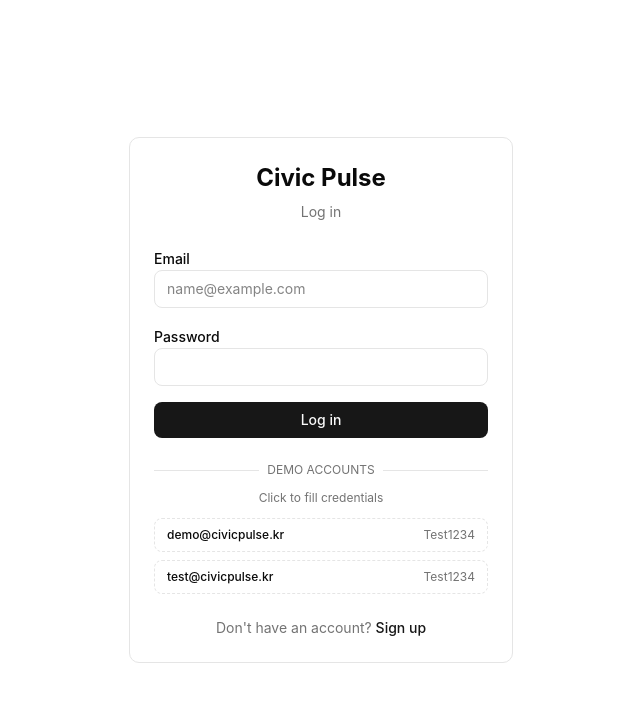
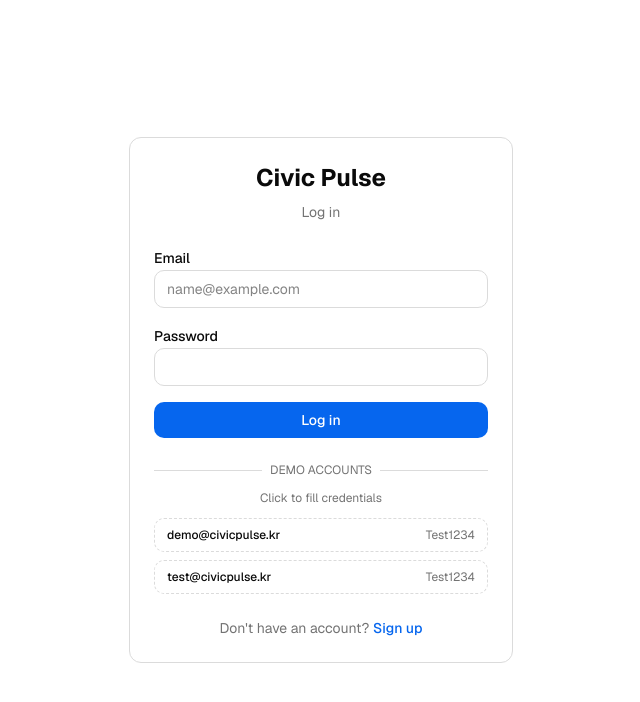
Before and after one commit to syang0624/civic-pulse, a Next.js app: page /en/login in a window 1280 px wide. Shown: the top 702 px of the page, without its empty margins (319-959 px from the left). Built offline with nearby package versions, Linux system fonts and the light colour scheme.

Commit message:
feat: add OKLCH design system and Geist font

```diff
--- a/src/app/globals.css
+++ b/src/app/globals.css
@@ -8,6 +8,7 @@
   --radius-md: calc(var(--radius) - 2px);
   --radius-lg: var(--radius);
   --radius-xl: calc(var(--radius) + 4px);
+  --radius-2xl: calc(var(--radius) + 8px);
 
   --color-background: var(--background);
   --color-foreground: var(--foreground);
@@ -41,77 +42,102 @@
   --color-sidebar-accent-foreground: var(--sidebar-accent-foreground);
   --color-sidebar-border: var(--sidebar-border);
   --color-sidebar-ring: var(--sidebar-ring);
+
+  --animate-fade-in: fadeIn 0.5s ease-out forwards;
+  --animate-slide-up: slideUp 0.6s ease-out forwards;
+  --animate-scale-in: scaleIn 0.3s ease-out forwards;
 }
 
 :root {
-  --radius: 0.625rem;
+  --radius: 0.75rem;
+
   --background: oklch(1 0 0);
   --foreground: oklch(0.145 0 0);
+
   --card: oklch(1 0 0);
   --card-foreground: oklch(0.145 0 0);
+
   --popover: oklch(1 0 0);
   --popover-foreground: oklch(0.145 0 0);
-  --primary: oklch(0.205 0 0);
-  --primary-foreground: oklch(0.985 0 0);
-  --secondary: oklch(0.97 0 0);
+
+  --primary: oklch(0.55 0.22 260);
+  --primary-foreground: oklch(1 0 0);
+
+  --secondary: oklch(0.96 0 0);
   --secondary-foreground: oklch(0.205 0 0);
-  --muted: oklch(0.97 0 0);
+
+  --muted: oklch(0.96 0 0);
   --muted-foreground: oklch(0.556 0 0);
-  --accent: oklch(0.97 0 0);
+
+  --accent: oklch(0.96 0 0);
   --accent-foreground: oklch(0.205 0 0);
+
   --destructive: oklch(0.577 0.245 27.325);
   --destructive-foreground: oklch(0.985 0 0);
-  --border: oklch(0.922 0 0);
-  --input: oklch(0.922 0 0);
-  --ring: oklch(0.708 0 0);
+
+  --border: oklch(0.89 0 0);
+  --input: oklch(0.89 0 0);
+  --ring: oklch(0.55 0.22 260);
+
   --chart-1: oklch(0.646 0.222 41.116);
   --chart-2: oklch(0.6 0.118 184.704);
   --chart-3: oklch(0.398 0.07 227.392);
   --chart-4: oklch(0.828 0.189 84.429);
   --chart-5: oklch(0.769 0.188 70.08);
+
   --sidebar: oklch(0.985 0 0);
   --sidebar-foreground: oklch(0.145 0 0);
-  --sidebar-primary: oklch(0.205 0 0);
+  --sidebar-primary: oklch(0.55 0.22 260);
   --sidebar-primary-foreground: oklch(0.985 0 0);
-  --sidebar-accent: oklch(0.97 0 0);
+  --sidebar-accent: oklch(0.96 0 0);
   --sidebar-accent-foreground: oklch(0.205 0 0);
-  --sidebar-border: oklch(0.922 0 0);
-  --sidebar-ring: oklch(0.708 0 0);
+  --sidebar-border: oklch(0.89 0 0);
+  --sidebar-ring: oklch(0.55 0.22 260);
 }
 
 .dark {
-  --background: oklch(0.145 0 0);
+  --background: oklch(0.12 0 0);
   --foreground: oklch(0.985 0 0);
-  --card: oklch(0.205 0 0);
+
+  --card: oklch(0.18 0 0);
   --card-foreground: oklch(0.985 0 0);
-  --popover: oklch(0.269 0 0);
+
+  --popover: oklch(0.18 0 0);
   --popover-foreground: oklch(0.985 0 0);
-  --primary: oklch(0.922 0 0);
-  --primary-foreground: oklch(0.205 0 0);
-  --secondary: oklch(0.269 0 0);
+
+  --primary: oklch(0.6 0.22 260);
+  --primary-foreground: oklch(1 0 0);
+
+  --secondary: oklch(0.25 0 0);
   --secondary-foreground: oklch(0.985 0 0);
-  --muted: oklch(0.269 0 0);
+
+  --muted: oklch(0.25 0 0);
   --muted-foreground: oklch(0.708 0 0);
-  --accent: oklch(0.371 0 0);
+
+  --accent: oklch(0.25 0 0);
   --accent-foreground: oklch(0.985 0 0);
+
   --destructive: oklch(0.704 0.191 22.216);
   --destructive-foreground: oklch(0.985 0 0);
-  --border: oklch(1 0 0 / 10%);
-  --input: oklch(1 0 0 / 15%);
-  --ring: oklch(0.556 0 0);
+
+  --border: oklch(0.25 0 0);
+  --input: oklch(0.25 0 0);
+  --ring: oklch(0.6 0.22 260);
+
   --chart-1: oklch(0.488 0.243 264.376);
   --chart-2: oklch(0.696 0.17 162.48);
   --chart-3: oklch(0.769 0.188 70.08);
   --chart-4: oklch(0.627 0.265 303.9);
   --chart-5: oklch(0.645 0.246 16.439);
-  --sidebar: oklch(0.205 0 0);
+
+  --sidebar: oklch(0.18 0 0);
   --sidebar-foreground: oklch(0.985 0 0);
-  --sidebar-primary: oklch(0.488 0.243 264.376);
+  --sidebar-primary: oklch(0.6 0.22 260);
   --sidebar-primary-foreground: oklch(0.985 0 0);
-  --sidebar-accent: oklch(0.269 0 0);
+  --sidebar-accent: oklch(0.25 0 0);
   --sidebar-accent-foreground: oklch(0.985 0 0);
-  --sidebar-border: oklch(1 0 0 / 10%);
-  --sidebar-ring: oklch(0.439 0 0);
+  --sidebar-border: oklch(0.25 0 0);
+  --sidebar-ring: oklch(0.6 0.22 260);
 }
 
 @layer base {
@@ -122,3 +148,50 @@
     @apply bg-background text-foreground;
   }
 }
+
+@keyframes fadeIn {
+  from { opacity: 0; transform: translateY(8px); }
+  to { opacity: 1; transform: translateY(0); }
+}
+
+@keyframes slideUp {
+  from { opacity: 0; transform: translateY(20px); }
+  to { opacity: 1; transform: translateY(0); }
+}
+
+@keyframes scaleIn {
+  from { opacity: 0; transform: scale(0.95); }
+  to { opacity: 1; transform: scale(1); }
+}
+
+@utility animate-fade-in {
+  animation: fadeIn 0.5s ease-out forwards;
+}
+
+@utility animate-slide-up {
+  animation: slideUp 0.6s ease-out forwards;
+}
+
+@utility animate-scale-in {
+  animation: scaleIn 0.3s ease-out forwards;
+}
+
+@utility animation-delay-100 {
+  animation-delay: 100ms;
+}
+
+@utility animation-delay-200 {
+  animation-delay: 200ms;
+}
+
+@utility animation-delay-300 {
+  animation-delay: 300ms;
+}
+
+@utility animation-delay-400 {
+  animation-delay: 400ms;
+}
+
+@utility animation-delay-500 {
+  animation-delay: 500ms;
+}
--- a/src/app/layout.tsx
+++ b/src/app/layout.tsx
@@ -1,5 +1,9 @@
 import type { ReactNode } from 'react';
+import { Geist } from 'next/font/google';
 import '@/app/globals.css';
+import { cn } from '@/frontend/lib/utils';
+
+const geist = Geist({ subsets: ['latin'] });
 
 export default function RootLayout({ children }: { children: ReactNode }) {
   return (
@@ -7,7 +11,7 @@
       <head>
         <link rel="icon" href="/favicon.svg" type="image/svg+xml" />
       </head>
-      <body className="min-h-screen bg-background font-sans antialiased">
+      <body className={cn(geist.className, "min-h-screen bg-background antialiased")}>
         {children}
       </body>
     </html>
```
